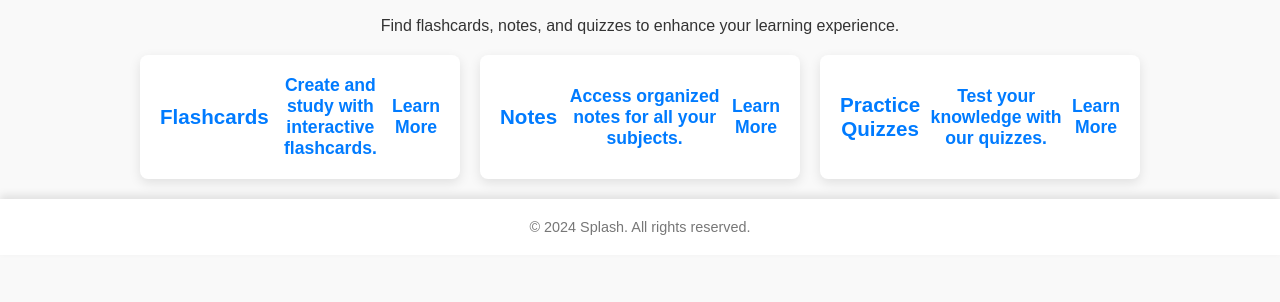
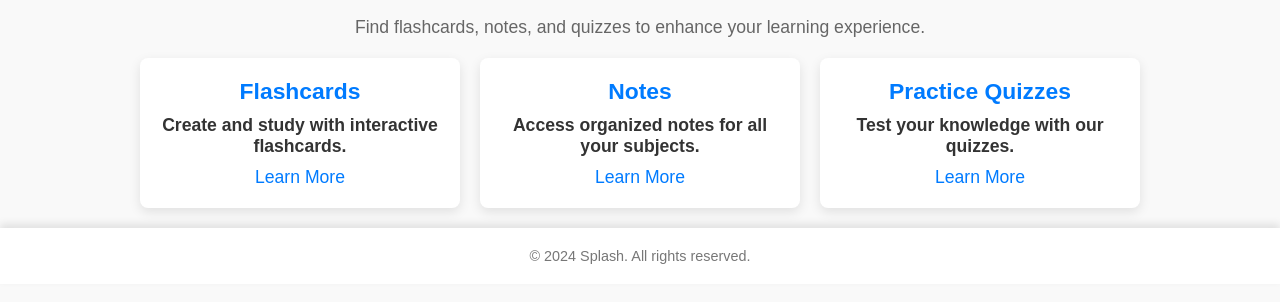
Before and after one commit to ensmo-source/jubilant-guacamole, a plain HTML site: page resources.html in a window 1280 px wide. Shown: the part 160-462 px from the top of the page. Drawn offline with Linux system fonts and the light colour scheme.

Commit message:
Update style.css

```diff
--- a/style.css
+++ b/style.css
@@ -104,6 +104,12 @@ body, html {
     margin-bottom: 20px;
 }
 
+.features p {
+    font-size: 1.1em;
+    color: #666;
+    margin-bottom: 20px;
+}
+
 .feature-cards {
     display: grid;
     grid-template-columns: repeat(auto-fit, minmax(200px, 1fr));
@@ -118,12 +124,33 @@ body, html {
     box-shadow: 0px 4px 12px rgba(0, 0, 0, 0.1);
     transition: transform var(--transition-time), box-shadow var(--transition-time);
     display: flex;
+    flex-direction: column;
     align-items: center;
-    justify-content: center;
     text-align: center;
     font-weight: 600;
     font-size: 1.1em;
     color: var(--color-primary);
+}
+
+.card h3 {
+    font-size: 1.3em;
+    margin-bottom: 10px;
+}
+
+.card p {
+    font-size: 1em;
+    color: #333;
+    margin-bottom: 10px;
+}
+
+.card a {
+    text-decoration: none;
+    color: var(--color-primary);
+    font-weight: 500;
+}
+
+.card a:hover {
+    color: var(--color-accent);
 }
 
 .card:hover {
@@ -133,9 +160,8 @@ body, html {
     color: var(--color-neutral-white);
 }
 
-.card a {
-    text-decoration: none;
-    color: inherit;
+.card a:hover {
+    color: var(--color-neutral-white);
 }
 
 /* Footer */
```
